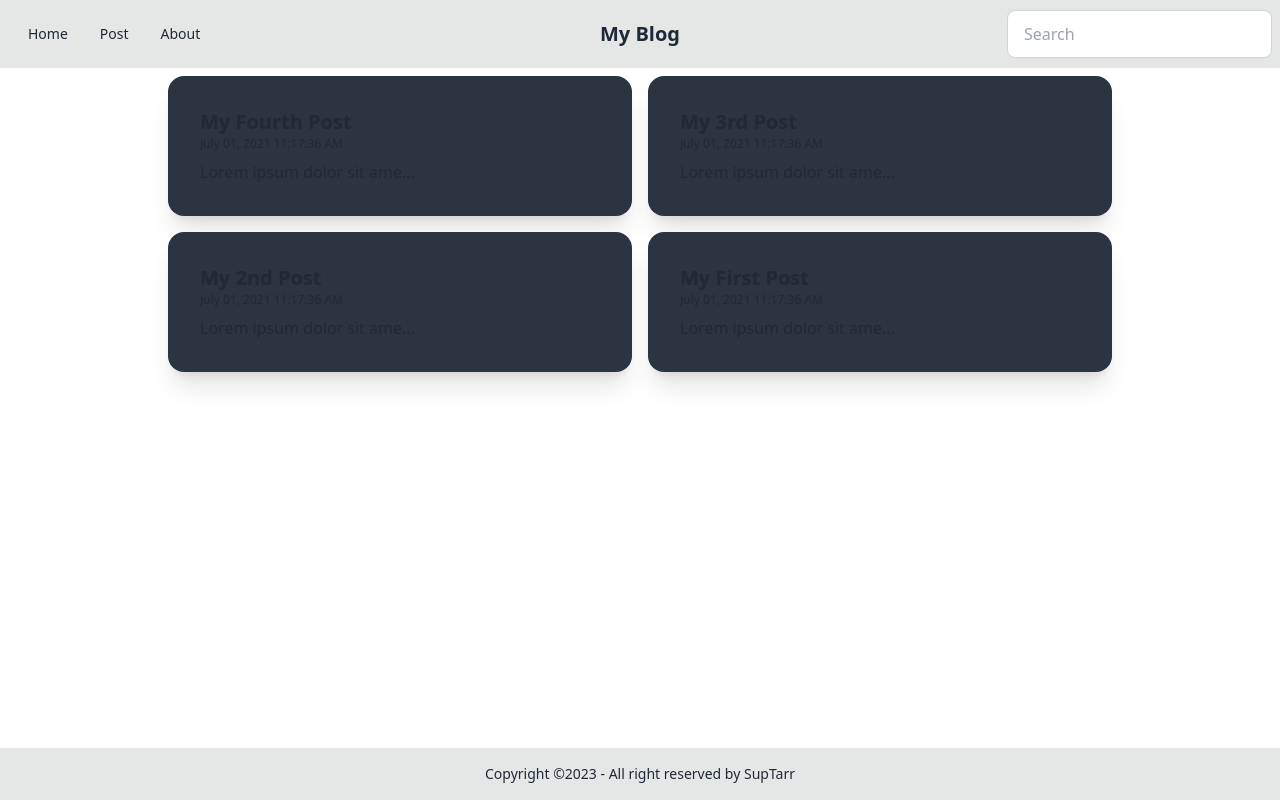
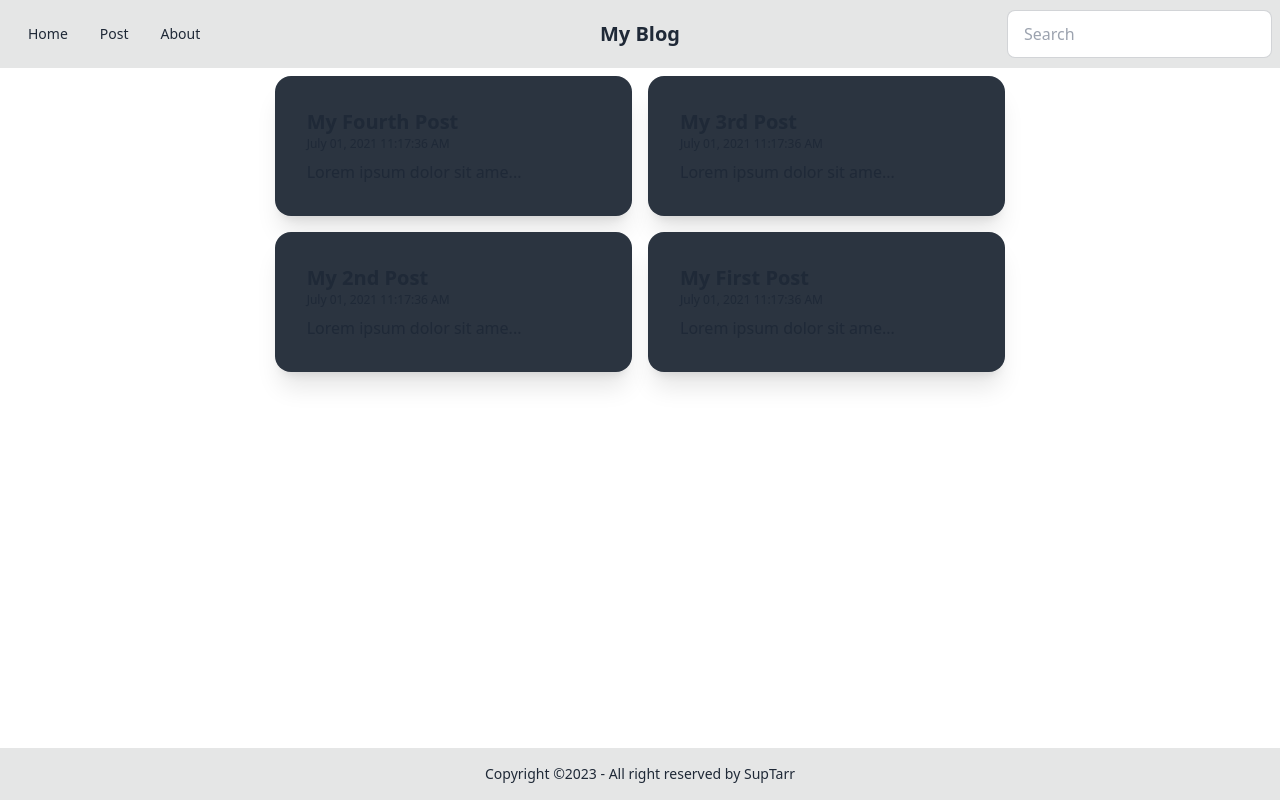
Before and after one commit to SupTarr/my-blog, a React (Vite) app: page / in a window 1280 px wide. Built offline with nearby package versions, Linux system fonts and the light colour scheme.

Commit message:
fix: change wrong tailwind classname

```diff
--- a/src/pages/PageAbout.tsx
+++ b/src/pages/PageAbout.tsx
@@ -1,6 +1,6 @@
 const PageAbout = () => {
   return (
-    <main className="lg:7/12 mx-auto flex w-full flex-col flex-wrap gap-5 p-2 md:w-9/12">
+    <main className="mx-auto flex w-full flex-col flex-wrap gap-5 p-2 md:w-9/12 lg:w-7/12">
       <h1 className="mb-2 w-72 text-2xl font-semibold md:min-w-96">About</h1>
       <p className="w-72 md:min-w-96">
         This blog app is a project in the{" "}
--- a/src/pages/PageHome.tsx
+++ b/src/pages/PageHome.tsx
@@ -8,7 +8,7 @@ type PropsType = {
 
 const PageHome = ({ posts }: PropsType) => {
   return (
-    <main className="lg:7/12 mx-auto flex w-full flex-col flex-wrap gap-5 p-2 md:w-9/12">
+    <main className="mx-auto flex w-full flex-col flex-wrap gap-5 p-2 md:w-9/12 lg:w-7/12">
       {posts.length ? (
         <div className="grid gap-4 md:grid-cols-2">
           {posts.map((post) => (
--- a/src/pages/PageNewPost.tsx
+++ b/src/pages/PageNewPost.tsx
@@ -14,7 +14,7 @@ const PageNewPost = ({
   handleSubmit,
 }: PropsType) => {
   return (
-    <main className="lg:7/12 mx-auto flex w-full flex-col flex-wrap gap-5 p-2 md:w-9/12">
+    <main className="mx-auto flex w-full flex-col flex-wrap gap-5 p-2 md:w-9/12 lg:w-7/12">
       <h1 className="mb-2 w-72 text-2xl font-semibold md:min-w-96">New Post</h1>
       <form
         onSubmit={(e) => {
--- a/src/pages/PagePost.tsx
+++ b/src/pages/PagePost.tsx
@@ -12,7 +12,7 @@ const PagePost = ({ posts, handleDelete }: PropsType) => {
   const post = posts.find((post) => post.id.toString() === id);
 
   return (
-    <main className="lg:7/12 mx-auto flex w-full flex-col flex-wrap gap-5 p-2 md:w-9/12">
+    <main className="mx-auto flex w-full flex-col flex-wrap gap-5 p-2 md:w-9/12 lg:w-7/12">
       {post ? (
         <>
           <h1 className="mb-2 text-2xl font-semibold">{post.title}</h1>
```
